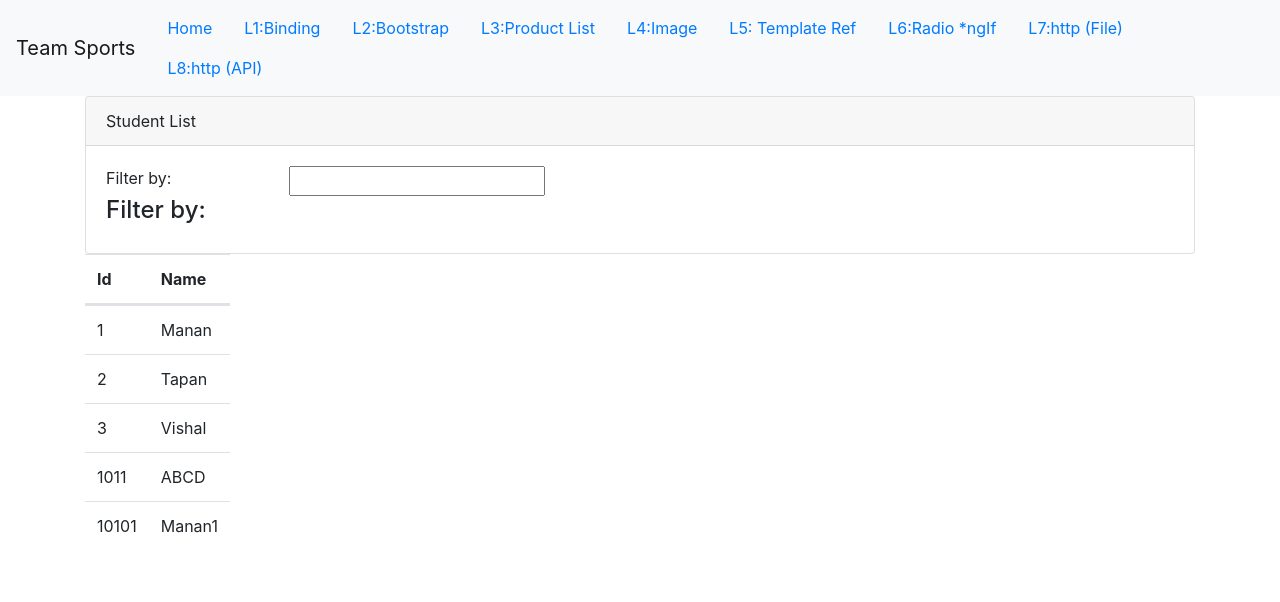
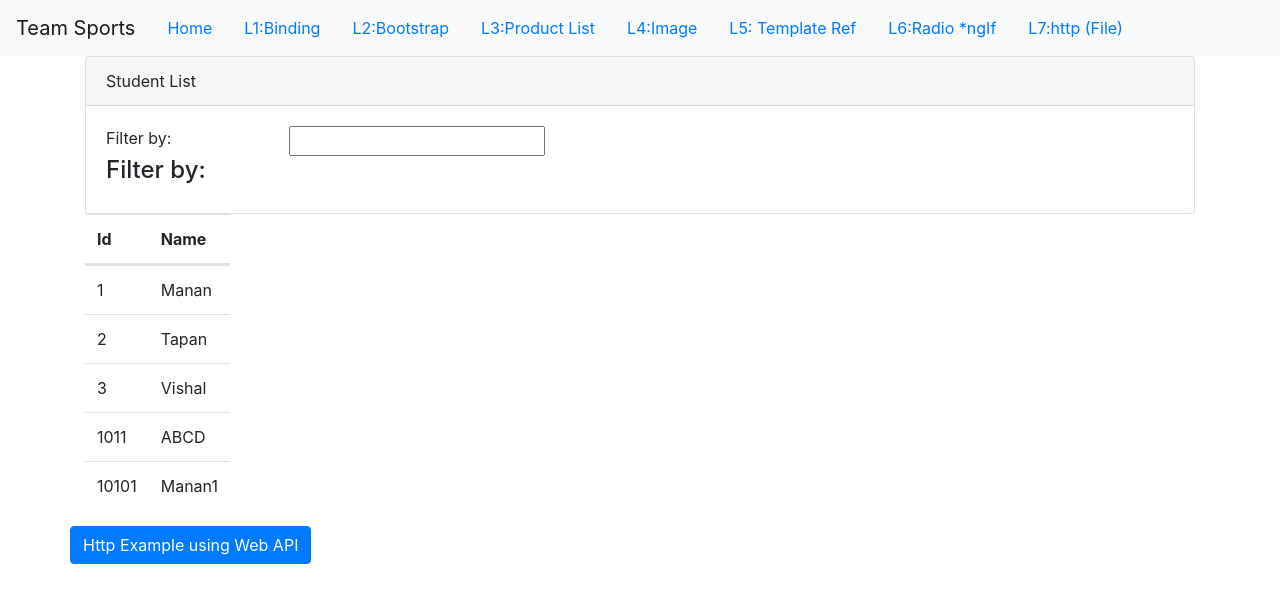
Before and after one commit to BT-ICD/JavaScriptLearning, an Angular app in the folder AngularLearning/my-app/: page /L7 in a window 1280 px wide. Shown: the top 602 px of the page. Built offline with nearby package versions, Linux system fonts and the light colour scheme.

Commit message:
Implemented internal routing using route.navigate method

```diff
--- a/AngularLearning/my-app/src/app/app.component.html
+++ b/AngularLearning/my-app/src/app/app.component.html
@@ -9,7 +9,6 @@
 <li><a class="nav-link" [routerLink]="['/L5']">L5: Template Ref</a></li>
 <li><a class="nav-link" [routerLink]="['/L6']">L6:Radio *ngIf</a></li>
 <li><a class="nav-link" [routerLink]="['/L7']">L7:http (File)</a></li>
-<li><a class="nav-link" [routerLink]="['/L8']">L8:http (API)</a></li>
 </ul>
 </nav>
 <div class="container">
--- a/AngularLearning/my-app/src/app/lesson-eight-http-customer/lesson-eight-http-customer.component.html
+++ b/AngularLearning/my-app/src/app/lesson-eight-http-customer/lesson-eight-http-customer.component.html
@@ -32,4 +32,7 @@
         </tbody>
     </table>
 </div>
-<button (click)="logCustomerList()">Get Customer List Log</button>
+<div class="row">
+<button (click)="logCustomerList()" class="btn btn-primary">Get Customer List Log</button>
+<button class="btn btn-primary" (click)="openL7HttpComponent()">Back</button>
+</div>
--- a/AngularLearning/my-app/src/app/lesson-eight-http-customer/lesson-eight-http-customer.component.ts
+++ b/AngularLearning/my-app/src/app/lesson-eight-http-customer/lesson-eight-http-customer.component.ts
@@ -1,6 +1,7 @@
 import { Component, OnInit } from '@angular/core';
 import { LessonEightHttpCustomerServiceService } from './lesson-eight-http-customer-service.service';
 import { ICustomer } from './customer';
+import { Router } from '@angular/router';
 
 @Component({
   selector: 'app-lesson-eight-http-customer',
@@ -12,7 +13,7 @@ export class LessonEightHttpCustomerComponent implements OnInit {
   errorMessage:string;
   customerList:ICustomer[];
   customerListFromWeb:ICustomer[];
-  constructor(private customerService:LessonEightHttpCustomerServiceService) {
+  constructor(private customerService:LessonEightHttpCustomerServiceService, private route:Router) {
     this.pageTitle='Customer List';
     this.listFilter='';
     this.customerList = customerService.getCustomerListFix();
@@ -27,5 +28,8 @@ export class LessonEightHttpCustomerComponent implements OnInit {
   logCustomerList(){
     console.log(this.customerList);
   }
+  openL7HttpComponent(){
+    this.route.navigate(['L7']);
+  }
 
 }
--- a/AngularLearning/my-app/src/app/lesson-seven-http-student/lesson-seven-http-student.component.html
+++ b/AngularLearning/my-app/src/app/lesson-seven-http-student/lesson-seven-http-student.component.html
@@ -30,3 +30,6 @@
         </tbody>
     </div>
 </div>
+<div class="row">
+<button  class="btn btn-primary" (click)="openL8HttpComponent()">Http Example using Web API </button>
+</div>
--- a/AngularLearning/my-app/src/app/lesson-seven-http-student/lesson-seven-http-student.component.ts
+++ b/AngularLearning/my-app/src/app/lesson-seven-http-student/lesson-seven-http-student.component.ts
@@ -1,6 +1,7 @@
 import { Component, OnInit } from '@angular/core';
 import {IStudent} from './student'
 import { StudentService } from './lesson-seven-http-student.service';
+import { Router } from '@angular/router';
 
 
 @Component({
@@ -19,7 +20,7 @@ export class LessonSevenHttpStudentComponent implements OnInit {
     {"id":103,"sName":'Harsh'},
     {"id":104,"sName":'Manali'}
   ];
-  constructor(private studentService:StudentService) {
+  constructor(private studentService:StudentService, private router:Router) {
     this.pageTitle="Student List";
     this.listFilter='';
   }
@@ -31,5 +32,8 @@ export class LessonSevenHttpStudentComponent implements OnInit {
       }
     );
   }
+  openL8HttpComponent(){
+this.router.navigate(['/L8']);
+  }
 
 }
```
